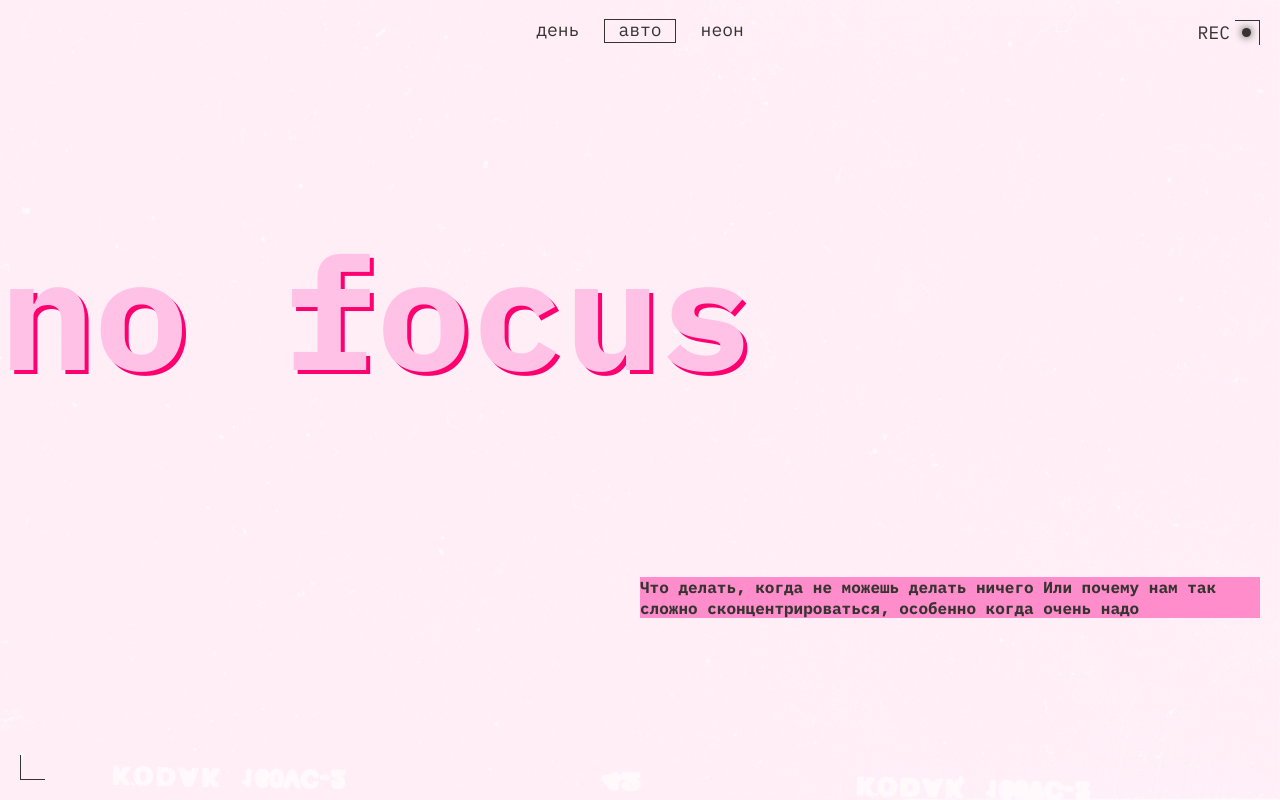
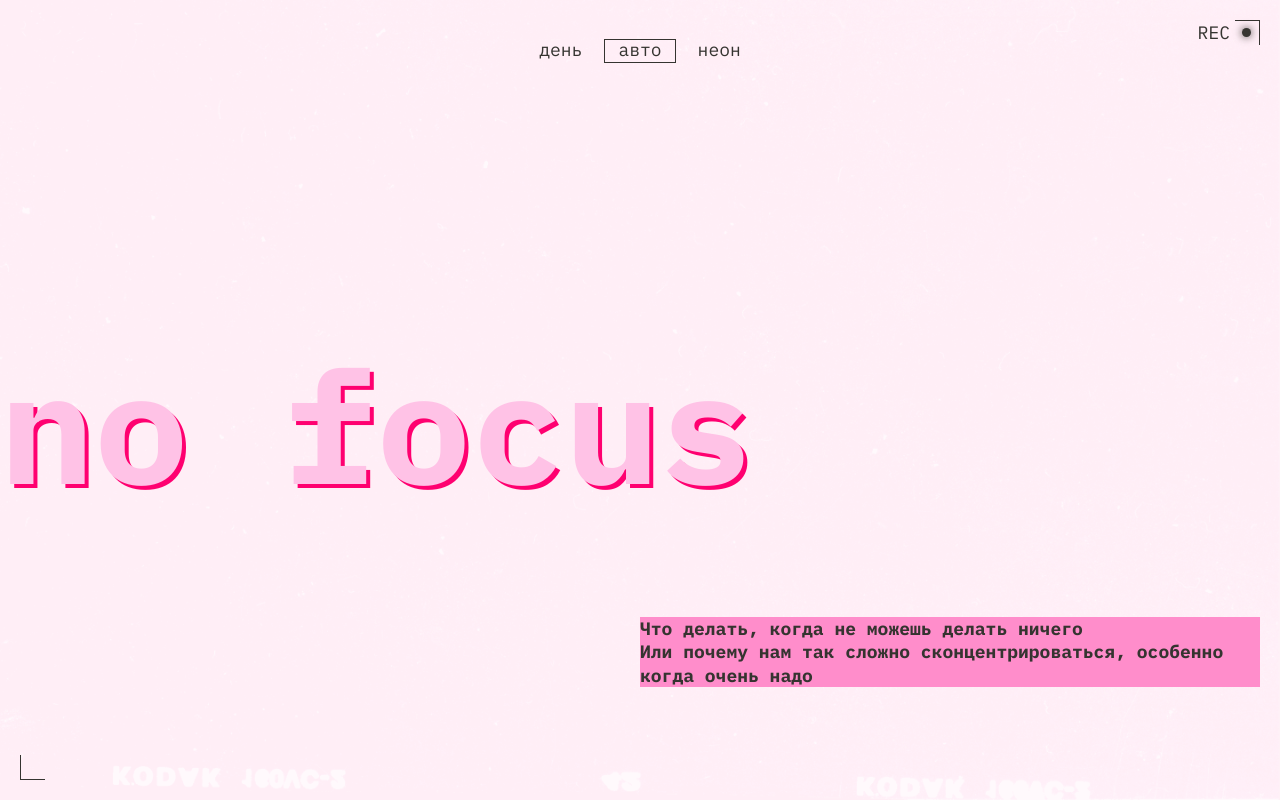
Before and after one commit to VRybin1723/slozhno-sosredotochitsya, a plain HTML site: page index.html in a window 1280 px wide. Shown: the top 800 px of the page. Drawn offline with Linux system fonts and the light colour scheme.

Commit message:
P3_Release_3

```diff
--- a/index.html
+++ b/index.html
@@ -46,10 +46,12 @@
         </ul>
       </nav>
       <h1 class="header__title">no focus</h1>
-      <p class="header__paragraf title-decor">
-        Что делать, когда не можешь делать ничего Или почему нам так сложно
-        сконцентрироваться, особенно когда очень надо
+      <div class="header__paragraf title-decor"><p>
+        Что делать, когда не можешь делать ничего
+        <p>
+        Или почему нам так сложно сконцентрироваться, особенно когда очень надо</p>
       </p>
+    </div>
     </header>
     <main class="content-section">
       <section class="content-section__start">
--- a/styles/globals.css
+++ b/styles/globals.css
@@ -9,7 +9,8 @@
 body {
   min-inline-size: 375px;
   max-inline-size: 1440px;
-  margin: 0 auto;
+  margin: 0;
+  padding: 0;
 }
 
 h1,
--- a/styles/style.css
+++ b/styles/style.css
@@ -4,7 +4,6 @@
   /* сохраните в разметке и стилях класс page. На его основе работает скрипт. */
   background-color: var(--bg-color, #000028);
   font-family: var(--main-font, Arial, sans-serif);
-  padding-block-start: 10px;
   padding-inline: 10px;
   background-image: var(--background-image);
   background-position: center center;
@@ -24,6 +23,7 @@
 .header {
   display: grid;
   height: 100vh;
+  grid-template-rows: 1fr min-content 1fr;
 }
 
 .decorated-zone::before {
@@ -45,7 +45,7 @@
 .decorated-zone::after {
   content: "";
   position: absolute;
-  inset: auto auto 10px 10px;
+  inset: auto auto 5px 10px;
   block-size: 25px;
   inline-size: 25px;
   border-block-end: 1px solid var(--accent-color, #ff0070);
@@ -60,7 +60,7 @@
 
 .decoration-element {
   position: absolute;
-  inset: 10px 40px auto auto;
+  inset: 10px 39px auto auto;
   font-size: 18px;
   text-transform: uppercase;
   color: var(--accent-color, #ff0070);
@@ -92,6 +92,7 @@
 }
 
 .header__theme-menu {
+  padding-block-start: 20px;
   justify-self: end;
   align-self: center;
 }
@@ -106,7 +107,7 @@
 .header__theme-menu-list {
   display: flex;
   flex-direction: column;
-  gap: 13px;
+  gap: 10px;
 }
 
 @media (width >= 1024px) {
@@ -117,7 +118,7 @@
 
 .header__theme-menu-item {
   box-sizing: border-box;
-  height: 25px;
+  height: 26px;
 }
 
 .header__theme-menu-button {
@@ -159,6 +160,7 @@
   font-weight: 700;
   line-height: 82.5%;
   text-shadow: 4px 4px 0 var(--shadow-text-color);
+  padding-block-start: 10px;
 }
 
 @media (width >= 768px) {
@@ -176,7 +178,11 @@
 
 .header__paragraf {
   justify-self: start;
-  align-self: start;
+  align-self: center;
+  margin-block-start: -5px;
+  font-size: 18px;
+  font-weight: 700;
+  line-height: 130%;
 }
 
 @media (width >= 768px) {
@@ -188,13 +194,12 @@
 
 .title-decor {
   background-color: var(--accent-bg-color);
-  font-weight: 700;
-  line-height: 130%;
   color: var(--titles-text-color);
 }
 
 .content-section {
-  padding-block: 40px;
+  padding-block-start: 45px;
+  padding-block-end: 40px;
 }
 
 @media (width >= 768px) {
```
